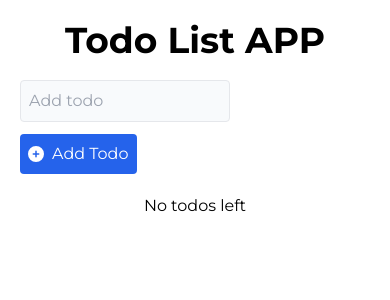
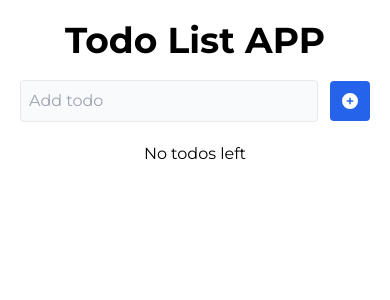
Before and after one commit to Mark-Alexis-Posadas/todo-list-app, a React (Vite) app: page / in a window 390 px wide. Shown: the top 300 px of the page. Built offline with nearby package versions, Linux system fonts and the light colour scheme.

Commit message:
fix add todo button responsive

```diff
--- a/src/Todo.tsx
+++ b/src/Todo.tsx
@@ -165,7 +165,7 @@ export default function Todo() {
         onSubmit={handleAddTodo}
         className="flex items-center justify-center gap-3 mb-5"
       >
-        <div className="flex flex-col md:flex-row items-start md:items-center gap-3 w-full">
+        <div className="flex items-center gap-3 w-full">
           <input
             ref={inputRef}
             type="text"
@@ -175,11 +175,11 @@ export default function Todo() {
             value={inputVal}
           />
           <button
-            className="bg-blue-600 text-white p-2 rounded hover:bg-blue-500 flex items-center justify-center gap-2"
+            className="bg-blue-600 text-white p-3 md:p-2 rounded hover:bg-blue-500 flex items-center justify-center gap-2"
             type="submit"
           >
             <FontAwesomeIcon icon={faPlusCircle} />
-            Add Todo
+            <span className="hidden md:block">Add Todo</span>
           </button>
         </div>
       </form>
```
